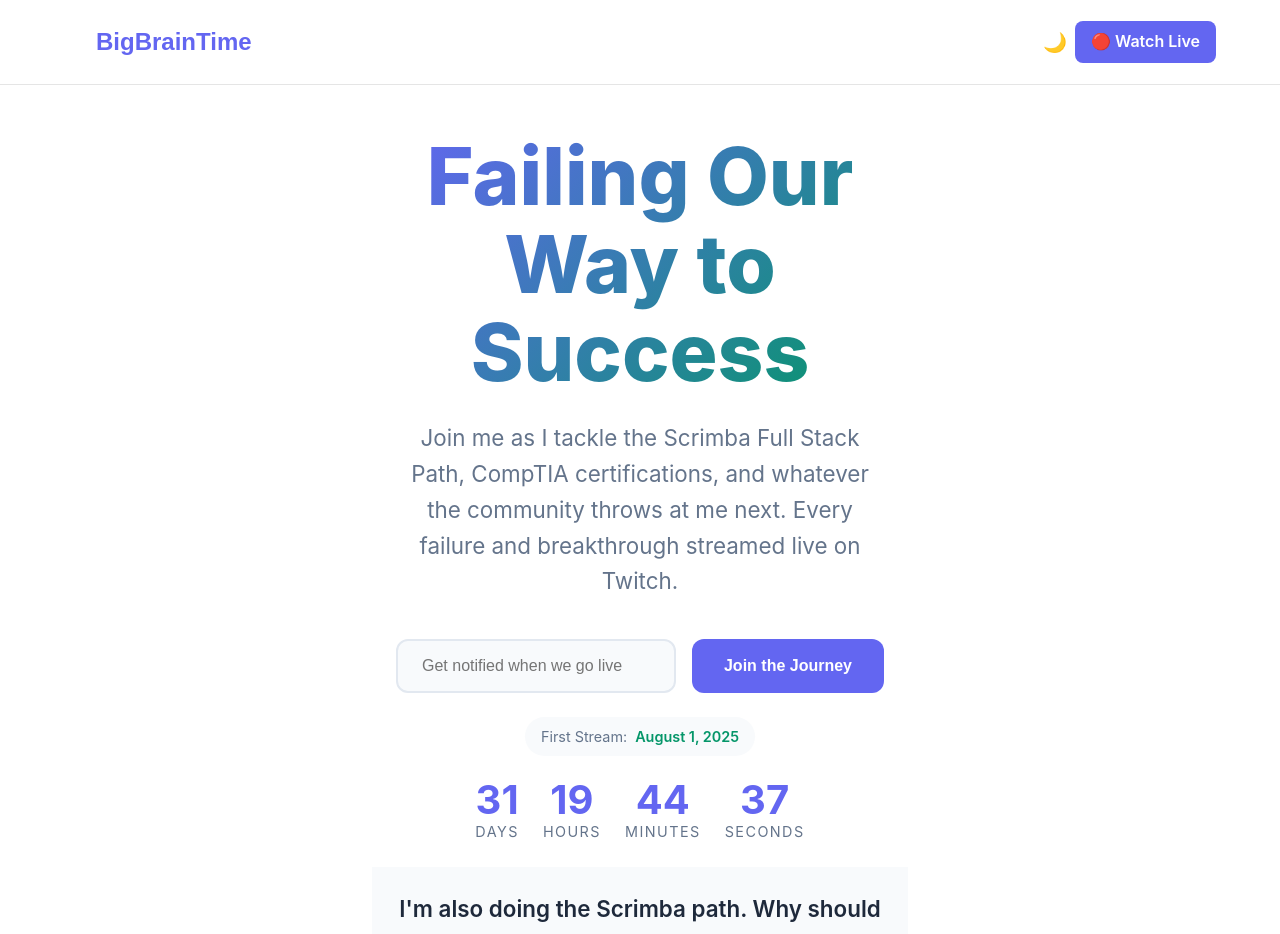
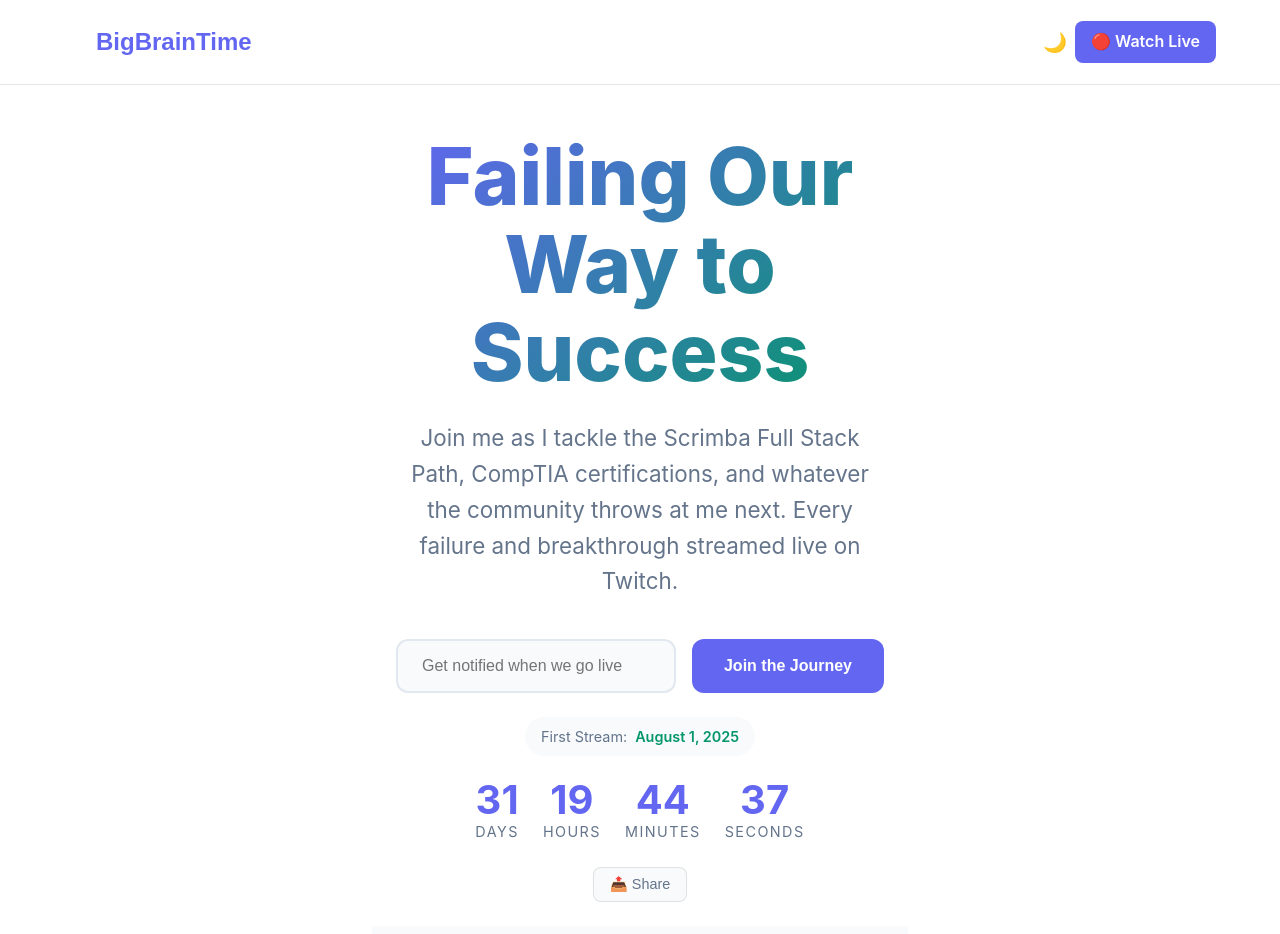
Before and after one commit to BigBrainTimeTV/bigbraintime-website, a React (Create React App) app: page / in a window 1280 px wide. Shown: the top 934 px of the page. Built offline with nearby package versions, Linux system fonts and the light colour scheme.

Commit message:
add ShareButtons component

```diff
--- a/src/App.css
+++ b/src/App.css
@@ -595,3 +595,32 @@ body {
   transform: translateY(-2px);
   box-shadow: 0 6px 20px var(--shadow-hover);
 }
+
+.share-buttons {
+  margin-top: var(--space-md);
+  display: flex;
+  justify-content: center;
+}
+
+.share-button {
+  display: inline-flex;
+  align-items: center;
+  gap: var(--space-xs);
+  padding: var(--space-xs) var(--space-sm);
+  background: var(--surface);
+  color: var(--text-secondary);
+  border: 1px solid var(--border);
+  border-radius: 8px;
+  font-size: 0.9rem;
+  font-weight: 500;
+  cursor: pointer;
+  transition: all 0.3s ease;
+}
+
+.share-button:hover {
+  background: var(--primary);
+  color: white;
+  border-color: var(--primary);
+  transform: translateY(-1px);
+  box-shadow: 0 4px 12px var(--shadow);
+}
--- a/src/App.tsx
+++ b/src/App.tsx
@@ -156,6 +156,34 @@ function CountdownTimer() {
   );
 }
 
+function ShareButtons() {
+  const handleShare = async () => {
+    if (navigator.share) {
+      try {
+        await navigator.share({
+          title: 'BigBrainTime - Learning in Public',
+          text: 'Watch me tackle the Scrimba Full Stack Path from complete beginner to job-ready developer. Live on Twitch.',
+          url: window.location.href
+        });
+      } catch (error) {
+        console.log('Share cancelled');
+      }
+    } else {
+      // Fallback: copy URL to clipboard
+      navigator.clipboard.writeText(window.location.href);
+      alert('Link copied to clipboard!');
+    }
+  };
+
+  return (
+    <div className="share-buttons">
+      <button onClick={handleShare} className="share-button">
+        📤 Share
+      </button>
+    </div>
+  );
+}
+
 function HeroSection() {
   const [email, setEmail] = useState('');
   const [isSubmitting, setIsSubmitting] = useState(false);
@@ -227,6 +255,7 @@ function HeroSection() {
         </div>
 
         <CountdownTimer />
+        <ShareButtons />
       </div>
     </section>
   );
```
